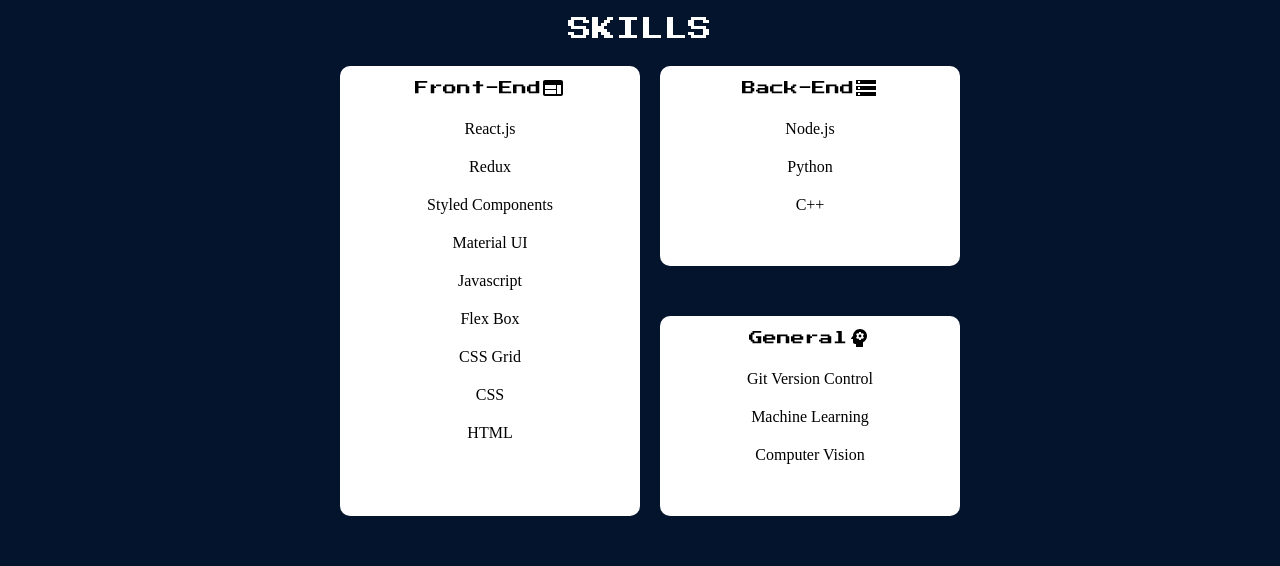
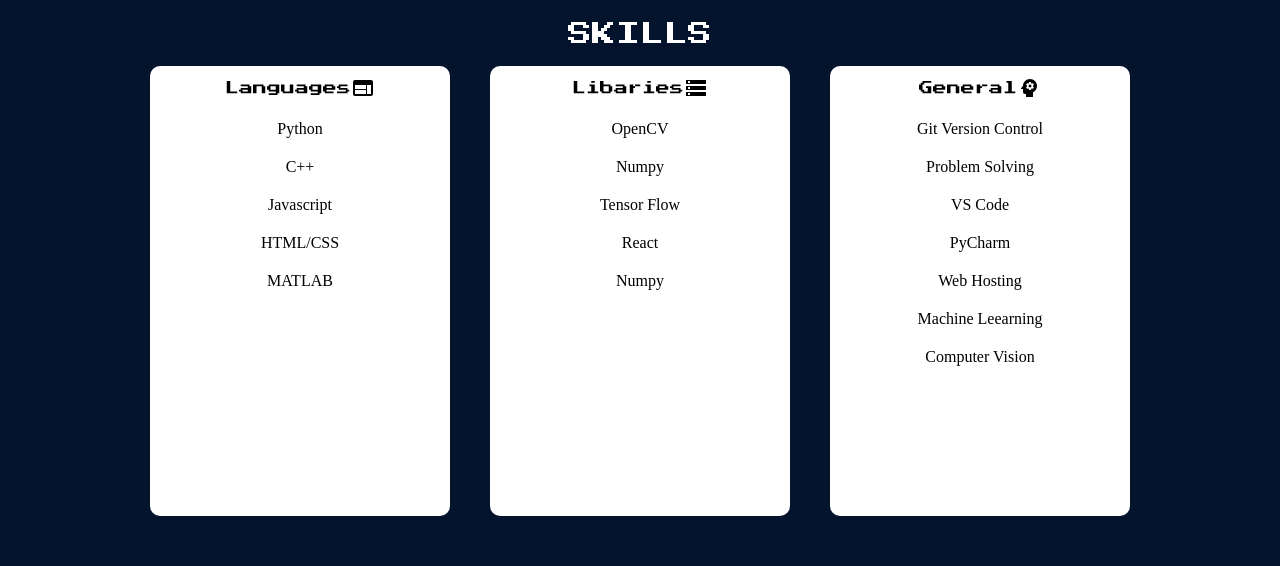
Before and after one commit to Nlouis38/portfolio, a React (Create React App) app: page / in a window 1280 px wide. Shown: the part 1020-1586 px from the top of the page. Built offline with nearby package versions, Linux system fonts and the light colour scheme; a web font is replaced by a local one.

Commit message:
Skill Changes

```diff
--- a/src/components/Landing.js
+++ b/src/components/Landing.js
@@ -15,7 +15,7 @@
         <Hold>
           <Name>Nazir Louis</Name>
         </Hold>
-        <SubHeading>A Full Stack Developer</SubHeading>
+        <SubHeading>Software Engineer</SubHeading>
       </MainText>
       <Footer>
         <FooterText>Here Is My Story</FooterText>
--- a/src/components/ProjectList.js
+++ b/src/components/ProjectList.js
@@ -72,12 +72,10 @@
 `;
 
 const Projects = styled.div`
-  display: flex;
-  flex-flow: row wrap;
-  justify-content: space-evenly;
-  align-items: center;
+  display: grid;
+  grid-template-columns: repeat(3, 200px [col-start]);
   .projects {
-    margin: 20px 0px;
+    margin: 20px;
   }
 `;
 
--- a/src/components/Skills.js
+++ b/src/components/Skills.js
@@ -16,31 +16,29 @@
       <SkillsList className="skillList">
         <FrontEnd className="frontEnd" data-aos="fade-right">
           <div>
-            Front-End
+            Languages
             <WebIcon />
           </div>
           <ul>
-            <li>React.js</li>
-            <li>Redux</li>
-            <li>Styled Components</li>
-            <li>Material UI</li>
+            <li>Python</li>
+            <li>C++</li>
             <li>Javascript</li>
-            <li>Flex Box</li>
-            <li>CSS Grid</li>
-            <li>CSS</li>
-            <li>HTML</li>
+            <li>HTML/CSS</li>
+            <li>MATLAB</li>
           </ul>
         </FrontEnd>
-        <Hold>
+
         <BackEnd data-aos="fade-right">
           <div>
-              Back-End
+            Libaries
             <StorageIcon />
           </div>
           <ul>
-              <li>Node.js</li>
-              <li>Python</li>
-              <li>C++</li>
+            <li>OpenCV</li>
+            <li>Numpy</li>
+            <li>Tensor Flow</li>
+            <li>React</li>
+            <li>Numpy</li>
           </ul>
         </BackEnd>
         <General data-aos="fade-right">
@@ -50,11 +48,14 @@
           </div>
           <ul>
             <li>Git Version Control</li>
-              <li>Machine Learning</li>
+            <li>Problem Solving</li>
+            <li>VS Code</li>
+            <li>PyCharm</li>
+            <li>Web Hosting</li>
+            <li>Machine Leearning</li>
             <li>Computer Vision</li>
           </ul>
         </General>
-        </Hold>
       </SkillsList>
     </Container>
   );
@@ -121,11 +122,6 @@
   }
 `;
 
-const Hold = styled.div`
-  display: flex;
-  flex-direction: column;
-`;
-
 const BackEnd = styled.ul`
   display: flex;
   flex-direction: column;
@@ -133,9 +129,9 @@
   background-color: white;
   color: black;
   width: 300px;
-  height: 200px;
+  height: 450px;
   border-radius: 10px;
-  margin: 25px 0px;
+  margin: 20px 20px;
   div {
     display: flex;
     align-items: center;
@@ -160,9 +156,9 @@
   background-color: white;
   color: black;
   width: 300px;
-  height: 200px;
+  height: 450px;
   border-radius: 10px;
-  margin: 25px 0px;
+  margin: 20px 20px;
   div {
     display: flex;
     align-items: center;
```
Lines whose indentation alone changed are shown as unchanged.
